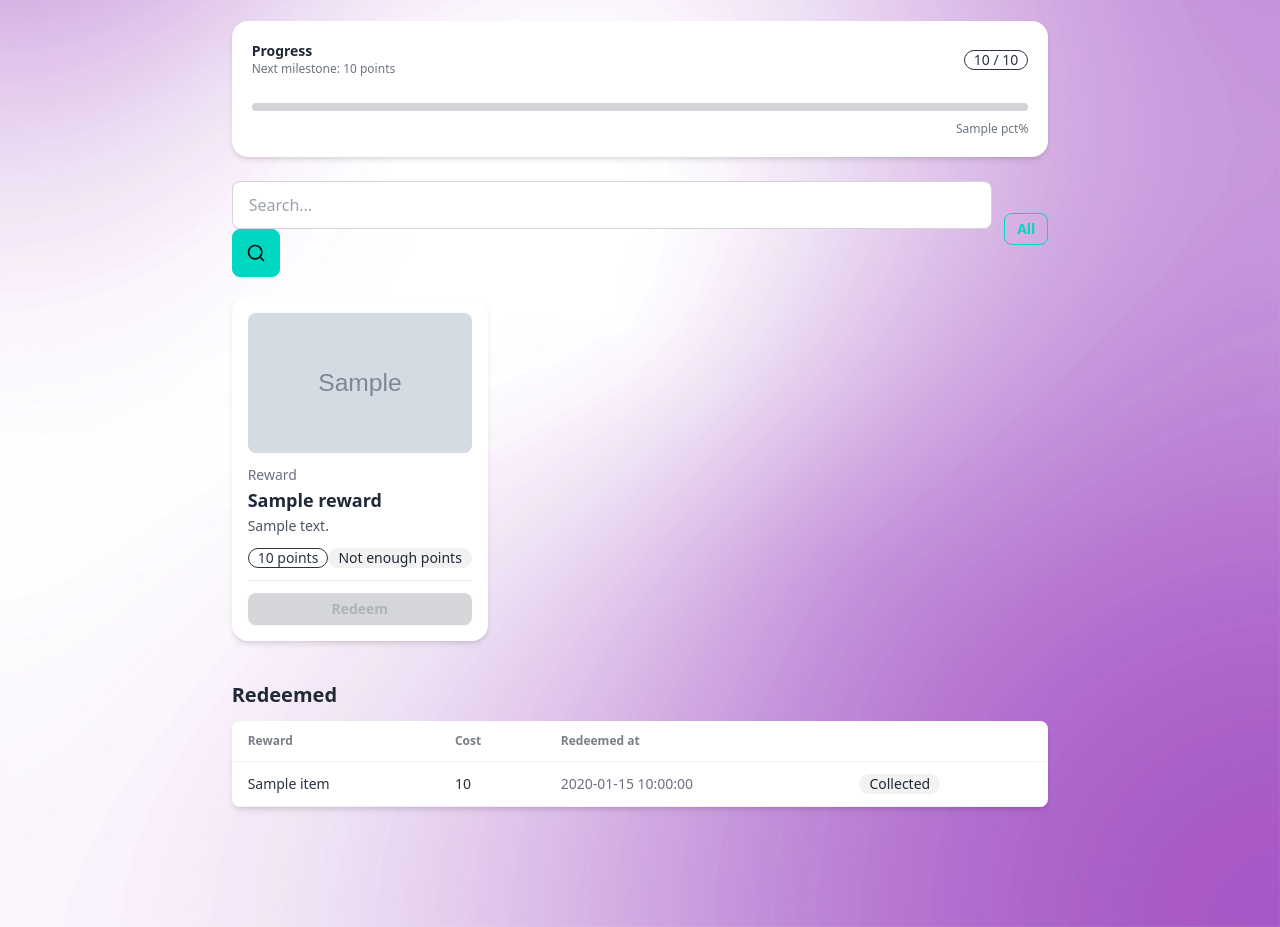
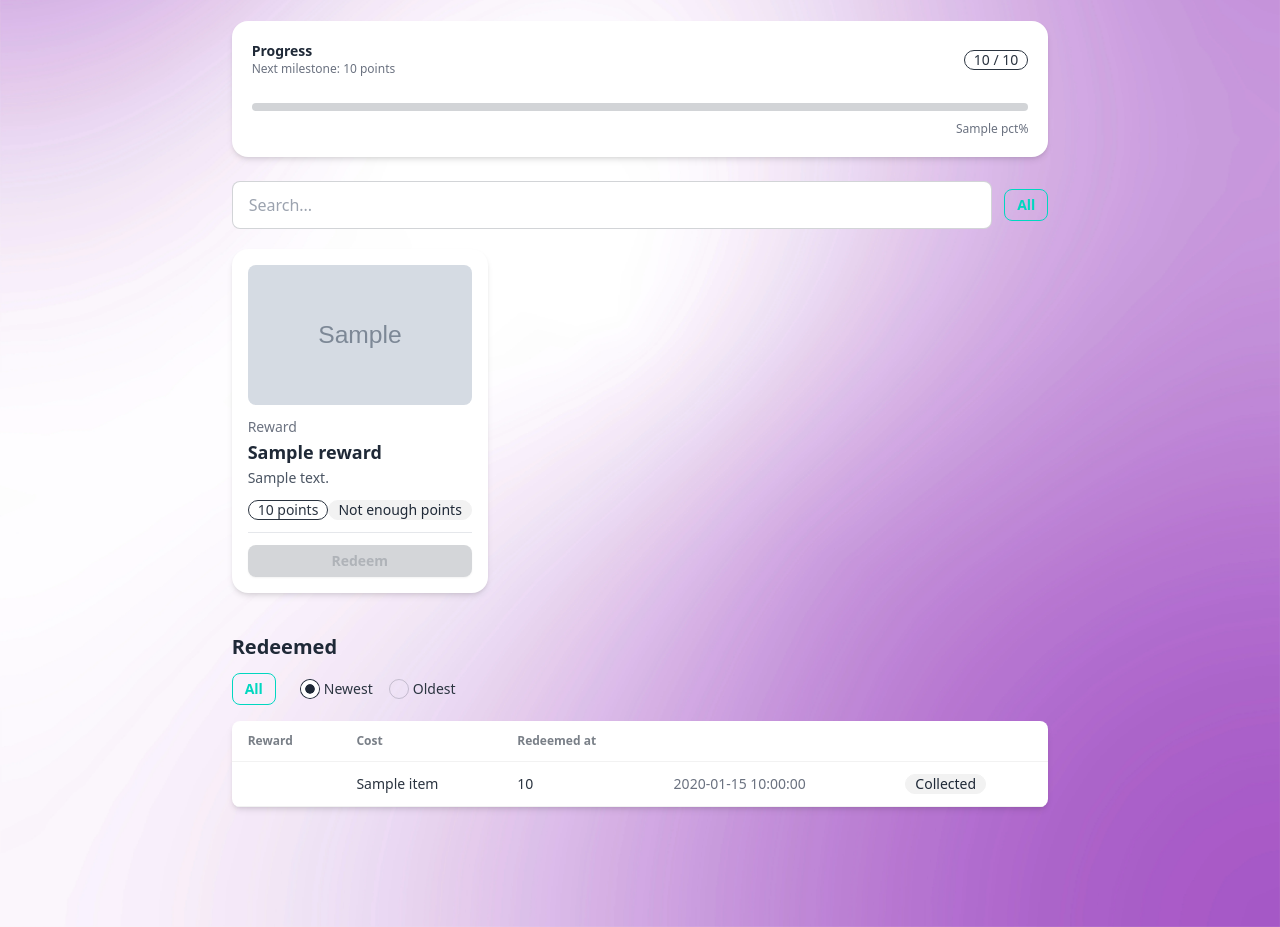
Before and after one commit to EAST-Student-Incentive-System/App, a Flask app: template App/templates/student_rewards.html in a window 1280 px wide. Shown: the part 235-1162 px from the top of the page. Run offline with Flask 3, Linux system fonts and the light colour scheme; tables that the repository leaves empty hold one stand-in row (values such as "Sample post"); the template is opened without the code that fills it: values that come from a table or form of the project are taken from there, most other values are stand-ins (such as "Sample title", 1, 10 or a date in 2020); grey boxes marked "Sample" are stand-in pictures; some libraries are stand-ins or nearby versions.

Commit message:
Fixed some ui

```diff
--- a/App/templates/staff_events.html
+++ b/App/templates/staff_events.html
@@ -42,7 +42,7 @@
         </div>
 
         <!-- Filter Dropdown -->
-        <div class="dropdown dropdown-end">
+        <div class="dropdown dropdown-end relative z-50">
           <label tabindex="0" class="btn btn-sm btn-outline btn-accent">
             <span id="filter-label">All</span>
           </label>
--- a/App/templates/staff_reward.html
+++ b/App/templates/staff_reward.html
@@ -43,7 +43,7 @@
         </div>
 
         <!-- Filter Dropdown -->
-        <div class="dropdown dropdown-end">
+        <div class="dropdown dropdown-end relative z-50">
           <label tabindex="0" class="btn btn-sm btn-outline btn-accent">
             <span id="filter-label">All</span>
           </label>
--- a/App/templates/student_rewards.html
+++ b/App/templates/student_rewards.html
@@ -52,7 +52,7 @@
                placeholder="Search..."
                class="input input-bordered w-full"
                oninput="filterRewards()" />
-        <button class="btn btn-square btn-accent" type="button" title="Search">
+     <!--   <button class="btn btn-square btn-accent" type="button" title="Search">
           <svg xmlns="http://www.w3.org/2000/svg"
                class="h-5 w-5"
                fill="none"
@@ -61,13 +61,13 @@
             <path stroke-linecap="round" stroke-linejoin="round" stroke-width="2"
                   d="M21 21l-4.35-4.35M11 19a8 8 0 100-16 8 8 0 000 16z"/>
           </svg>
-        </button>
+        </button> needs fixing-->
       </div>
     </div>
 
     <div class="dropdown dropdown-end">
       <label tabindex="0" class="btn btn-sm btn-outline btn-accent">
-        <span id="filter-label">All</span>
+        <span id="filter-label" class="font-bold">All</span>
       </label>
       <ul tabindex="0"
           class="dropdown-content menu p-2 shadow bg-base-100 rounded-box w-48 z-50">
@@ -182,6 +182,33 @@
   {% if redeemed is defined %}
   <div class="mt-10">
     <h2 class="text-xl font-bold text-gray-800 mb-3">Redeemed</h2>
+    <!-- Filter + Sort bar -->
+<div class="flex flex-wrap items-center gap-6 mb-4">
+  <!-- Dropdown filter -->
+  <div class="dropdown dropdown-end relative z-50">
+    <label tabindex="0" class="btn btn-sm btn-outline btn-accent">
+      <span id="filter-label">All</span>
+    </label>
+    <ul tabindex="0" class="dropdown-content menu p-2 shadow bg-base-100 rounded-box w-48">
+      <li><a class="filter-option selected" data-filter="all" onclick="setRedeemedFilter('all','All')">All</a></li>
+      <li><a class="filter-option" data-filter="collected" onclick="setRedeemedFilter('collected','Collected')">Collected</a></li>
+      <li><a class="filter-option" data-filter="uncollected" onclick="setRedeemedFilter('uncollected','Uncollected')">Uncollected</a></li>
+    </ul>
+  </div>
+
+  <!-- Radio buttons for sort -->
+  <div class="flex items-center gap-4">
+    <label class="flex items-center gap-1 cursor-pointer">
+      <input type="radio" name="redeemed-sort" value="newest" class="radio radio-sm" checked onclick="setRedeemedSort('newest')">
+      <span class="text-sm">Newest</span>
+    </label>
+    <label class="flex items-center gap-1 cursor-pointer">
+      <input type="radio" name="redeemed-sort" value="oldest" class="radio radio-sm" onclick="setRedeemedSort('oldest')">
+      <span class="text-sm">Oldest</span>
+    </label>
+  </div>
+</div>
+
 
     {% if redeemed|length == 0 %}
       <div class="card bg-base-100 shadow-md p-5 text-sm text-gray-600">
@@ -199,7 +226,10 @@
           </thead>
           <tbody>
             {% for item in redeemed %}
-              <tr>
+              <tr class="redeemed-row"
+            data-valid="{{ 'true' if item.isValid else 'false' }}"
+            data-date="{{ item.redeemedAt }}">
+          <td class="font-medium">
                 <td class="font-medium">{{ item['rewardName'] }}</td>
                 <td>{{ item['pointCost'] }}</td>
                 <td class="text-sm text-gray-500">{{ item['redeemedAt'] }}</td>
@@ -283,5 +313,43 @@
 
     document.getElementById('no-results').classList.toggle('hidden', visible > 0);
   }
+
+let redeemedFilter = 'all';
+  let redeemedSort = 'newest';
+
+  function setRedeemedFilter(filter, label) {
+    redeemedFilter = filter;
+    document.getElementById('filter-label').textContent = label;
+    filterRedeemedRewards();
+  }
+
+  function setRedeemedSort(order) {
+    redeemedSort = order;
+    filterRedeemedRewards();
+  }
+
+  function filterRedeemedRewards() {
+    const rows = Array.from(document.querySelectorAll('.redeemed-row'));
+    const tbody = document.querySelector('table tbody');
+
+    let filtered = rows.filter(row => {
+      const valid = row.dataset.valid === 'true';
+      return redeemedFilter === 'all' ||
+             (redeemedFilter === 'collected' && !valid) ||
+             (redeemedFilter === 'uncollected' && valid);
+    });
+
+    filtered.sort((a, b) => {
+      const dateA = new Date(a.dataset.date);
+      const dateB = new Date(b.dataset.date);
+      return redeemedSort === 'newest' ? dateB - dateA : dateA - dateB;
+    });
+
+    rows.forEach(row => row.style.display = 'none');
+    filtered.forEach(row => {
+      row.style.display = '';
+      tbody.appendChild(row);
+    });
+  }
 </script>
 {% endblock %}
```
